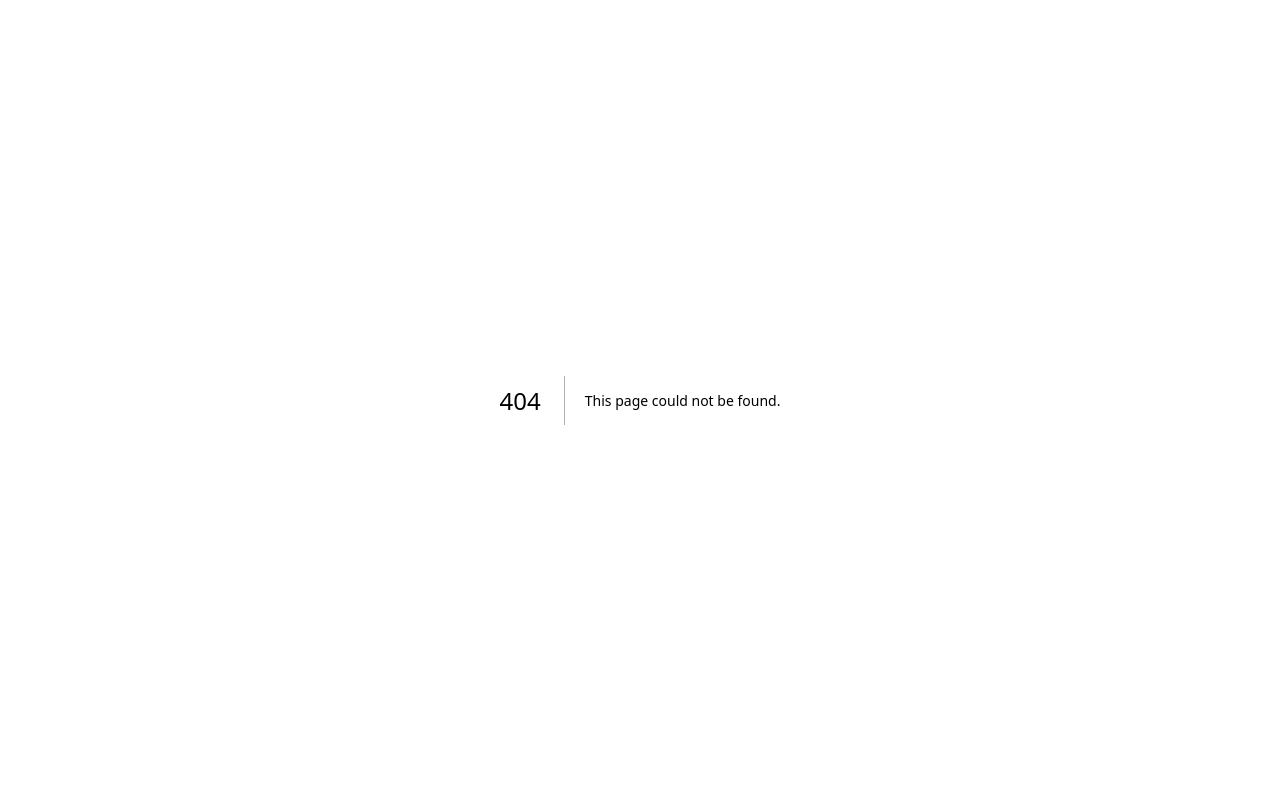
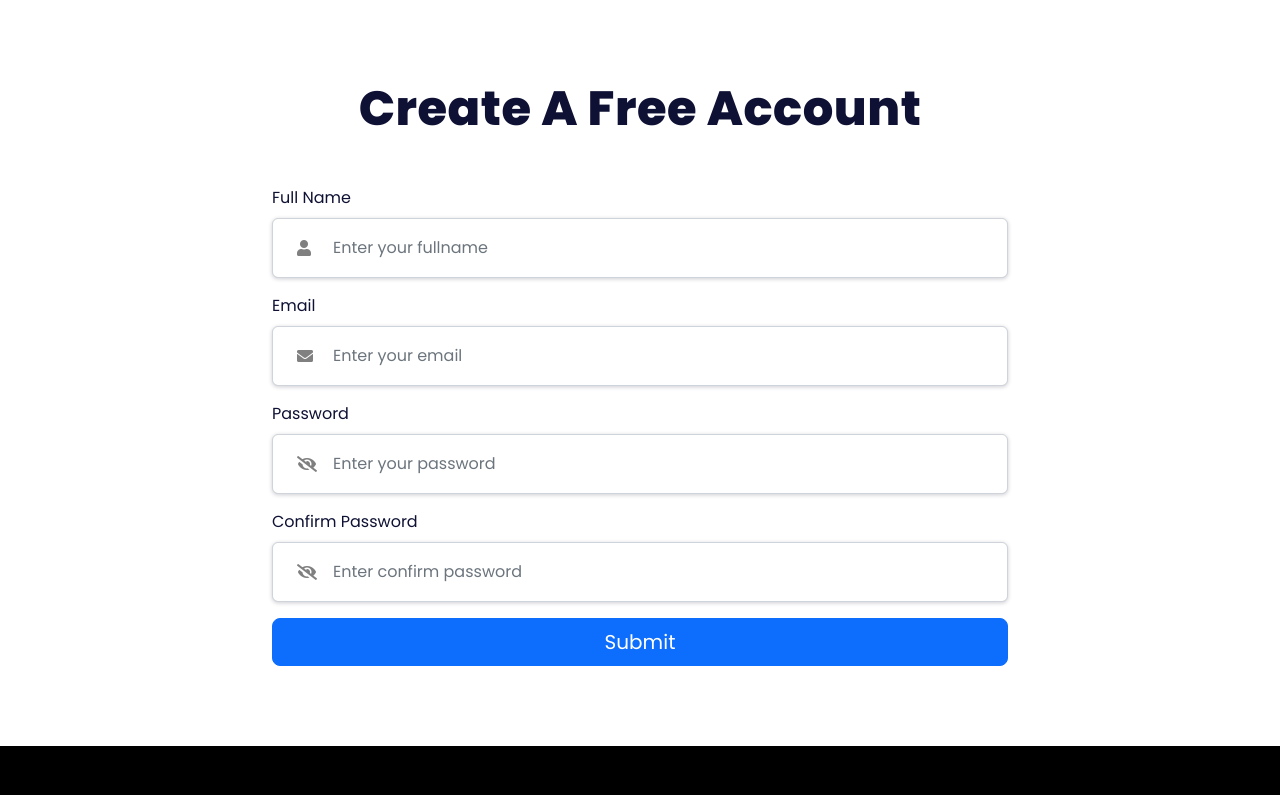
Before and after one commit to sumancfc/online-learning, a Next.js app in the folder client/: page /register in a window 1280 px wide. Before the commit this address had no page. Shown: the top 795 px of the page. Built offline with nearby package versions, Linux system fonts and the light colour scheme.

Commit message:
register page added on client side

```diff
--- /dev/null
+++ b/client/components/SignUp.js/index.js
@@ -0,0 +1,134 @@
+import { useState } from "react";
+import axios from "axios";
+import { toast } from "react-toastify";
+
+const SignUp = () => {
+  const [name, setName] = useState("");
+  const [email, setEmail] = useState("");
+  const [password, setPassword] = useState("");
+  const [confirmPassword, setConfirmPassword] = useState("");
+
+  const handleSubmit = async (e) => {
+    e.preventDefault();
+    if (password !== confirmPassword) {
+      toast.error("Password doesnot match!!!");
+    }
+
+    await axios
+      .post(`http://localhost:5000/api/v1/register`, {
+        name,
+        email,
+        password,
+      })
+      .then((response) => {
+        toast.success("User register successful. Please verify your email.");
+        console.log(response.data.ok);
+      })
+      .catch((err) => {
+        //  console.log(error.response.data);
+        toast.error(err.response.data.error);
+      });
+  };
+
+  return (
+    <main>
+      <section className='signup-area pt-8 pb-8'>
+        <div className='container'>
+          <div className='row d-flex justify-content-center'>
+            {/* page title */}
+            <div className='col-md-8'>
+              <div className='section-title-wrapper mb-5 text-center'>
+                <h1 className='section-title'>Create a free Account</h1>
+              </div>
+            </div>
+            {/* Signup form */}
+            <div className='col-md-8'>
+              <div className='signup-form'>
+                <form className='d-grid gap-3' onSubmit={handleSubmit}>
+                  <div className='signup-input-wrapper'>
+                    <label htmlFor='fullName' className='form-label'>
+                      Full Name
+                    </label>
+                    <div className='signup-input'>
+                      <i className='fas fa-user' />
+                      <input
+                        type='text'
+                        className='form-control'
+                        id='fullName'
+                        value={name}
+                        onChange={(e) => setName(e.target.value)}
+                        placeholder='Enter your fullname'
+                        required
+                        autoComplete='off'
+                      />
+                    </div>
+                  </div>
+                  <div className='signup-input-wrapper'>
+                    <label htmlFor='email' className='form-label'>
+                      Email
+                    </label>
+                    <div className='signup-input'>
+                      <i className='fas fa-envelope' />
+                      <input
+                        type='email'
+                        className='form-control'
+                        id='email'
+                        value={email}
+                        onChange={(e) => setEmail(e.target.value)}
+                        placeholder='Enter your email'
+                        required
+                        autoComplete='off'
+                      />
+                    </div>
+                  </div>
+
+                  <div className='signup-input-wrapper'>
+                    <label htmlFor='password' className='form-label'>
+                      Password
+                    </label>
+                    <div className='signup-input'>
+                      <i className='fas fa-eye-slash' />
+                      <input
+                        type='password'
+                        className='form-control'
+                        id='password'
+                        value={password}
+                        onChange={(e) => setPassword(e.target.value)}
+                        placeholder='Enter your password'
+                        required
+                      />
+                    </div>
+                  </div>
+
+                  <div className='signup-input-wrapper'>
+                    <label htmlFor='confirmPassword' className='form-label'>
+                      Confirm Password
+                    </label>
+                    <div className='signup-input'>
+                      <i className='fas fa-eye-slash' />
+                      <input
+                        type='password'
+                        className='form-control'
+                        id='confirmPassword'
+                        value={confirmPassword}
+                        onChange={(e) => setConfirmPassword(e.target.value)}
+                        placeholder='Enter confirm password'
+                        required
+                      />
+                    </div>
+                  </div>
+
+                  <button type='submit' className='btn btn-primary btn-lg'>
+                    Submit
+                  </button>
+                </form>
+              </div>
+            </div>
+          </div>
+        </div>
+      </section>
+    </main>
+  );
+};
+
+export default SignUp;
--- a/client/package.json
+++ b/client/package.json
@@ -9,11 +9,13 @@
     "lint": "next lint"
   },
   "dependencies": {
+    "axios": "^1.2.0",
     "bootstrap": "^5.2.3",
     "eslint": "8.28.0",
     "eslint-config-next": "13.0.5",
     "next": "13.0.5",
     "react": "18.2.0",
-    "react-dom": "18.2.0"
+    "react-dom": "18.2.0",
+    "react-toastify": "^9.1.1"
   }
 }
--- a/client/pages/_app.js
+++ b/client/pages/_app.js
@@ -1,8 +1,15 @@
+import { ToastContainer } from "react-toastify";
 import "bootstrap/dist/css/bootstrap.min.css";
 import "../styles/globals.css";
+import "react-toastify/dist/ReactToastify.css";
 
 function MyApp({ Component, pageProps }) {
-  return <Component {...pageProps} />;
+  return (
+    <>
+      <ToastContainer />
+      <Component {...pageProps} />
+    </>
+  );
 }
 
 export default MyApp;
--- /dev/null
+++ b/client/pages/register.js
@@ -0,0 +1,13 @@
+import Footer from "../components/Layout/Footer";
+import SignUp from "../components/SignUp.js";
+
+const Register = () => {
+  return (
+    <>
+      <SignUp />
+      <Footer />
+    </>
+  );
+};
+
+export default Register;
--- a/client/styles/globals.css
+++ b/client/styles/globals.css
@@ -1,4 +1,4 @@
-@import url("https://fonts.googleapis.com/css2?family=Merriweather:wght@400;700;900&display=swap");
+@import url("https://fonts.googleapis.com/css2?family=Poppins:wght@400;600;800&display=swap");
 @import "../public/css/fontAwesome5Pro.css";
 
 *,
@@ -12,7 +12,7 @@ html,
 body {
   padding: 0;
   margin: 0;
-  font-family: "Merriweather", serif;
+  font-family: "Poppins", sans-serif;
   font-size: 1em;
   font-weight: 400;
 }
@@ -30,6 +30,54 @@ p {
   margin: 0;
 }
 
+.pt-8 {
+  padding-top: 80px;
+}
+
+.pb-8 {
+  padding-bottom: 80px;
+}
+
+/* Signup Area */
+.signup-area .section-title {
+  font-size: 3rem;
+  font-weight: 800;
+  color: #0e1133;
+  text-transform: capitalize;
+  letter-spacing: 0.5px;
+}
+
+.signup-form label {
+  color: #0e1133;
+}
+
+.signup-form .signup-input {
+  position: relative;
+}
+
+.signup-form .signup-input input {
+  height: 60px;
+  line-height: 52px;
+  padding: 0 60px;
+  box-shadow: 0px 1px 4px 0px rgba(8, 0, 42, 0.2);
+}
+
+.signup-form .signup-input input:focus {
+  outline: none;
+  background: #fff;
+  border: 2px solid #2b4eff;
+}
+
+.signup-form .signup-input i {
+  position: absolute;
+  top: 50%;
+  transform: translateY(-50%);
+  left: 25px;
+  font-size: 1rem;
+  color: gray;
+}
+
+/* Footer Css */
 footer {
   background: #000;
   color: #fff;
```
Also changed, not shown: 1 other file (tests, documents, lock files or other folders).
